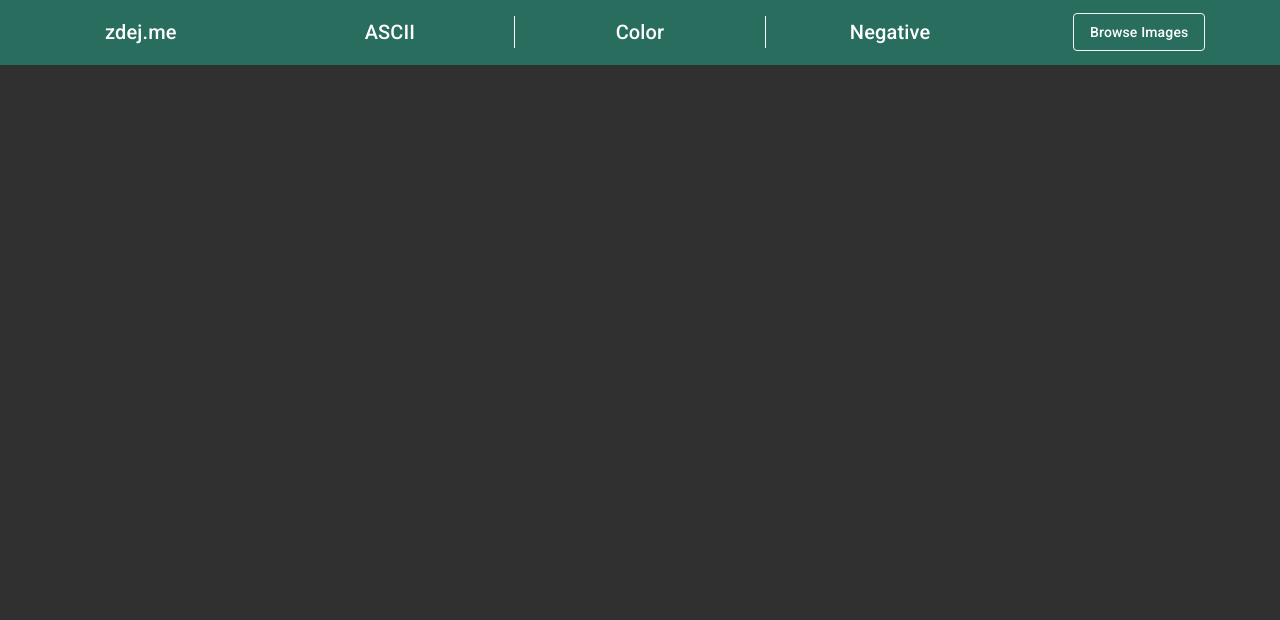
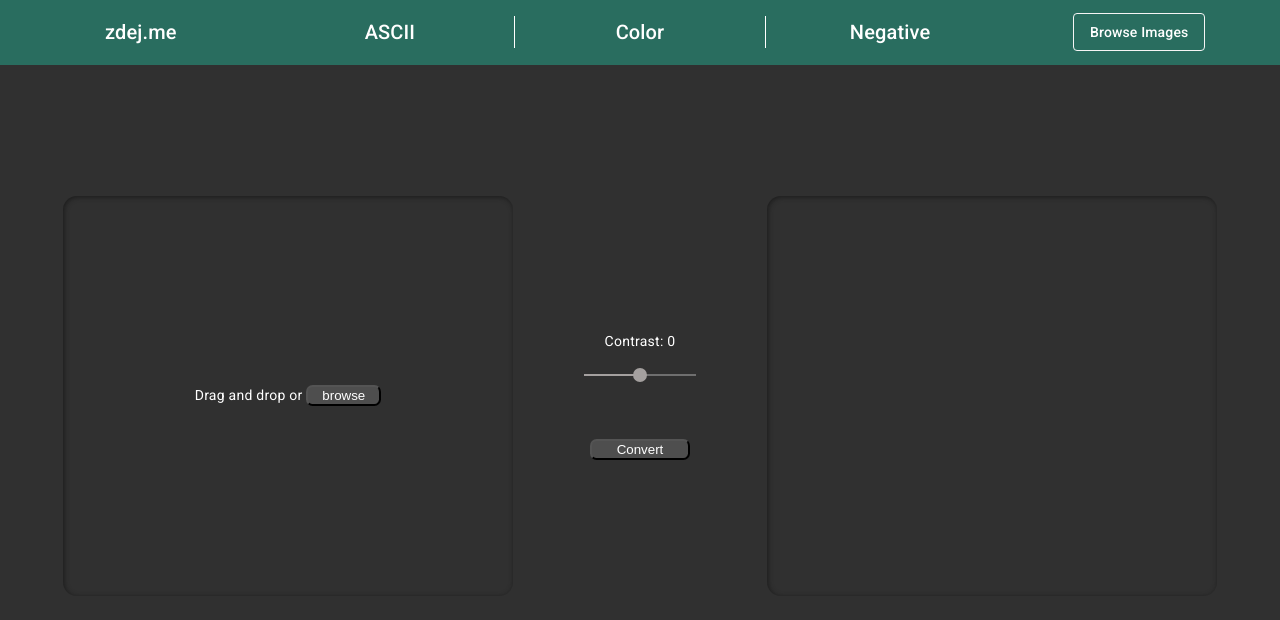
Before and after one commit to yfxfxxxfxx/zdej.me-client, an Angular app: page /home in a window 1280 px wide. Before the commit this address led to /. Shown: the top 620 px of the page. Built offline with nearby package versions, Linux system fonts and the light colour scheme.

Commit message:
Implemented ImageDisplayComponent

```diff
--- a/src/app/app-routing.module.ts
+++ b/src/app/app-routing.module.ts
@@ -4,9 +4,9 @@ import {UploadComponent} from './upload/upload.component';
 
 
 const routes: Routes = [
-  { path: 'root', component: UploadComponent },
+  { path: 'home', component: UploadComponent },
   // { path: 'gallery', component: GalleryComponent },
-  { path: '', redirectTo: '/root', pathMatch: 'full' },
+  { path: '', redirectTo: '/home', pathMatch: 'full' },
 ];
 
 @NgModule({
--- a/src/app/upload/image-display/image-display.component.html
+++ b/src/app/upload/image-display/image-display.component.html
@@ -1 +1,19 @@
-<p>image-display works!</p>
+<div fxFlexFill fxLayout="row">
+  <label class="display">
+    <img
+      [src]="sourceUrl"
+      alt="">
+    <span class="placeholder" *ngIf="this.sourceUrl === undefined">Loading...</span>
+    <button class="download-button"
+            *ngIf="sourceUrl != undefined && sourceUrl.length > 0"
+            mat-button mat-icon-button aria-label="Download"
+            (click)="getImageFromURL()">
+      <mat-icon>get_app</mat-icon>
+    </button>
+    <button class="clear-button"
+            *ngIf="sourceUrl != undefined && sourceUrl.length > 0"
+            mat-button mat-icon-button aria-label="Clear" (click)="clearImage($event)">
+      <mat-icon>close</mat-icon>
+    </button>
+  </label>
+</div>
--- a/src/app/upload/image-display/image-display.component.scss
+++ b/src/app/upload/image-display/image-display.component.scss
@@ -0,0 +1,58 @@
+.display {
+  display: flex;
+  height: 400px;
+  min-height: 200px;
+  width: 450px;
+  min-width: 200px;
+  box-shadow: 1px 1px 5px #1b1b1b inset;
+  border-radius: 1em;
+  justify-content: center;
+  flex-grow: 1;
+  position: relative;
+}
+
+@media (max-width: 991px) {
+  .display {
+    height: 200px;
+    width: 200px;
+  }
+}
+
+.display img {
+  left: 50%;
+  opacity: 1;
+  max-height: 100%;
+  max-width: 100%;
+  top: 50%;
+  border-radius: 1em;
+  transition: all 300ms ease-in;
+  z-index: -1;
+}
+
+.clear-button {
+  position: absolute;
+  top: 0;
+  right: 0;
+  z-index: 1;
+  background-color: #9f2828;
+}
+
+.clear-button:hover {
+  background-color: #b41313;
+}
+
+.download-button {
+  position: absolute;
+  top: 0;
+  left: 0;
+  z-index: 1;
+  background-color: darkolivegreen;
+}
+
+.download-button:hover {
+  background-color: lightgreen;
+}
+
+.placeholder {
+  align-self: center;
+}
--- a/src/app/upload/image-display/image-display.component.ts
+++ b/src/app/upload/image-display/image-display.component.ts
@@ -1,4 +1,6 @@
 import {Component, Input, OnInit} from '@angular/core';
+import {HttpImageService} from '../../services/http-image.service';
+import {HttpClient} from '@angular/common/http';
 
 @Component({
   selector: 'app-image-display',
@@ -10,7 +12,12 @@ export class ImageDisplayComponent implements OnInit {
   @Input('sourceUrl') sourceUrl = '';
   processed: boolean;
 
-  constructor() { }
+  constructor(
+    private httpImageService: HttpImageService,
+    private http: HttpClient
+  ) {
+    this.httpImageService = new HttpImageService(http);
+  }
 
   ngOnInit(): void {
   }
@@ -19,4 +26,39 @@ export class ImageDisplayComponent implements OnInit {
     this.processed = true;
   }
 
+  getImageFromURL() {
+    this.httpImageService.getImage(this.sourceUrl).subscribe(
+      (data) => {
+        console.log(data);
+        this.downloadFile(data);
+      },
+      error => console.log(error),
+      () => console.log('OK')
+    );
+  }
+
+  downloadFile(data: Response) {
+    console.log(data);
+    // @ts-ignore
+    const blob = new Blob([data], { type: 'image/*' });
+    console.log(data.type);
+    const fileURL = URL.createObjectURL(blob);
+
+    // create <a> tag dynamically
+    const fileLink = document.createElement('a');
+    fileLink.href = fileURL;
+
+    // it forces the name of the downloaded file
+    fileLink.download = this.sourceUrl.split('/').pop();
+
+    // triggers the click event
+    fileLink.click();
+  }
+
+  clearImage(e) {
+    this.sourceUrl = '';
+    this.processed = false;
+    e.preventDefault();
+  }
+
 }
--- a/src/app/upload/upload.component.scss
+++ b/src/app/upload/upload.component.scss
@@ -0,0 +1,15 @@
+.upload-form {
+  grid-column: 2 / 4;
+  min-height: 90%;
+  min-width: 300px;
+  width: 100%;
+  max-height: 90%;
+  position: absolute;
+}
+
+.convert-button {
+  color: white;
+  width: 100px;
+  border-radius: 0.5em;
+  background-color: #4e4e4e;
+}
```
